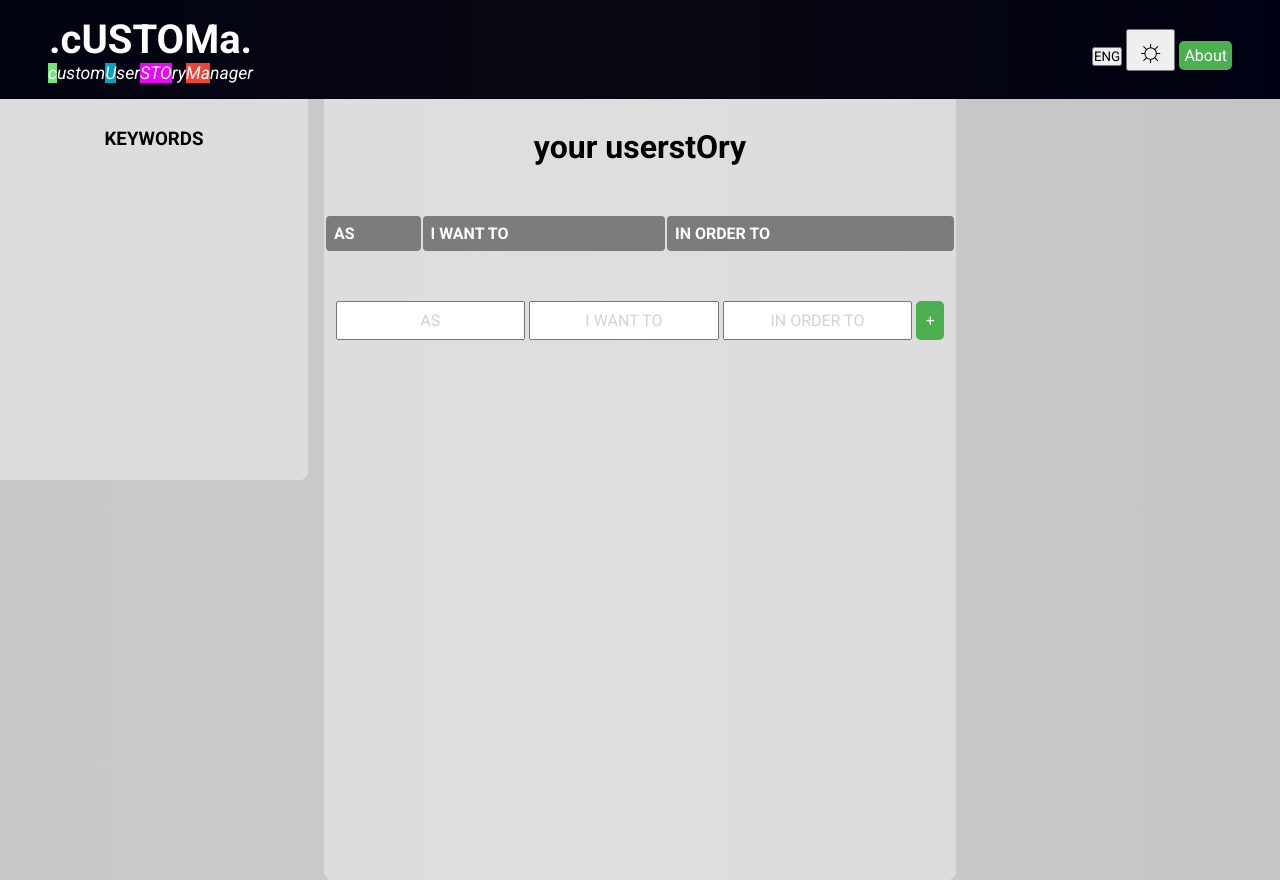
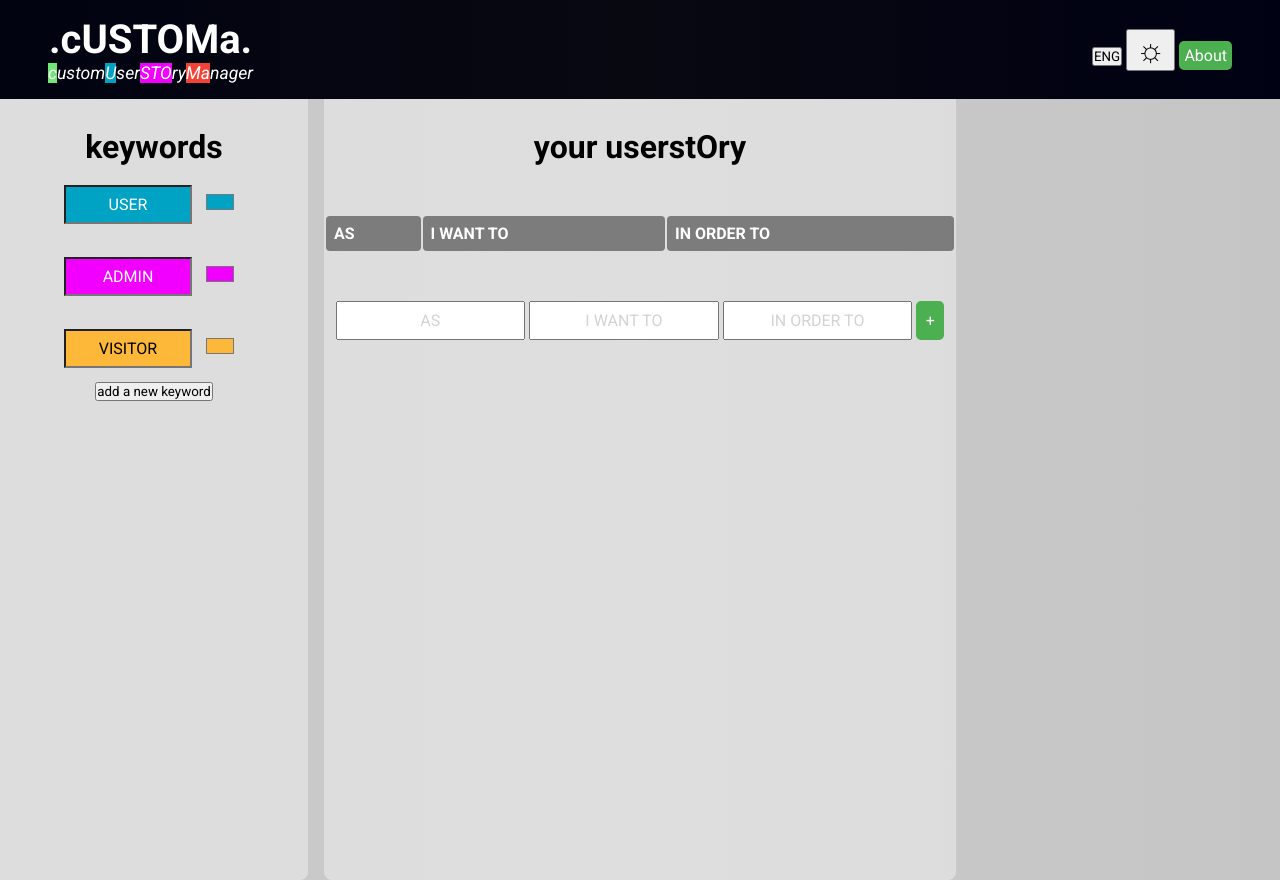
Before and after one commit to LouisAntoninLesieur/customa, a website: page index.html in a window 1280 px wide. Drawn offline with Linux system fonts and the light colour scheme.

Commit message:
add logical for keyword behviour + html / css for default values, later to be review

```diff
--- a/css/layout.css
+++ b/css/layout.css
@@ -62,6 +62,11 @@
 	height: 100%;
 }
 
+.container-title, .aside-title {
+    font-size: 2rem;
+    font-weight: 600;
+}
+
 .container, .aside {
     grid-area: 1 / 4 / 2 / 10;
     text-align: center;
@@ -72,8 +77,14 @@
 
 .aside {
     grid-area: 1 / 1 / 2 / 4;
-    height: 50%;
     border-radius: 0 0 8px 0;
+}
+
+.aside-content {
+    display: flex;
+    flex-direction: column;
+    align-items: center;
+    height: 100%;
 }
 
 input {
@@ -100,6 +111,19 @@ input {
     word-wrap: break-word;
 }
 
+.color-input, .color-input-as, .color-input-admin, .color-input-visitor {
+    width: 50%;
+}
+
+.color-picker-input {
+    width: 3rem;
+    height: 2.5rem;
+    margin: 1rem 0;
+    background-color: transparent;
+    border: none;
+    cursor: pointer;
+}
+
 .icon {
     font-size: 2rem;
     padding: .5rem;
--- a/css/styles.css
+++ b/css/styles.css
@@ -24,17 +24,17 @@
     background-color: #f44336;
 }
 
-.user, .userAbout {
+.user, .userAbout, .color-input-as {
     background-color: rgb(0, 163, 196);
     color: white;
 }
 
-.admin , .adminAbout {
+.admin , .adminAbout, .color-input-admin {
     background-color: rgb(242, 0, 255);
     color: white;
 }
 
-.visitor, .visitorAbout {
+.visitor, .visitorAbout, .color-input-visitor {
     background-color: rgb(253, 184, 57);
     color: black;
 }
--- a/index.html
+++ b/index.html
@@ -26,7 +26,7 @@
     </header>
     <main class="main">
         <div class="container">
-            <h1>your userstOry</h1>
+            <h1 class="container-title">your userstOry</h1>
             <div class="content">
                 <table class="table">
                     <thead class="thead">
@@ -49,7 +49,22 @@
             </div>
         </div>
         <div class="aside">
-            <h3>KEYWORDS</h3>
+            <h3 class="aside-title">keywords</h3>
+            <div class="aside-content">
+                <div class="input-container">
+                    <input class="color-input-as" type="text" id="input" value="USER">
+                    <input class="color-picker-input" type="color" name="color-picker" id="color-picker" value="#00a3c4">
+                </div>
+                <div class="input-container">
+                    <input class="color-input-admin" type="text" id="input" value="ADMIN">
+                    <input class="color-picker-input" type="color" name="color-picker" id="color-picker" value="#f200ff">
+                </div>
+                <div class="input-container">
+                    <input class="color-input-visitor" type="text" id="input" value="VISITOR">
+                    <input class="color-picker-input" type="color" name="color-picker" id="color-picker " value="#fdb839">
+                </div>
+                <button class="keywordBtn" id="save">add a new keyword</button>
+            </div>
         </div>
     </main>
 
@@ -68,6 +83,7 @@
         </div>
     </div>
 
+    <script src="js/keywords.js"></script>
     <script src="js/script.js"></script>
     <script src="js/dk-md-script.js"></script>
     <script src="js/modal.js"></script>
--- /dev/null
+++ b/js/keywords.js
@@ -0,0 +1,32 @@
+let keywordIndex = 0;
+
+const colorInputEls = document.querySelectorAll('.color-input');
+const colorPickerInputEls = document.querySelectorAll('.color-picker-input');
+const addKeywordBtnEl = document.querySelector('.keywordBtn');
+
+colorPickerInputEls.forEach((colorPicker, index) => {
+  colorPicker.addEventListener('input', () => {
+    colorInputEls[index].style.backgroundColor = colorPicker.value;
+  });
+});
+
+addKeywordBtnEl.addEventListener('click', () => {
+  const newKeyword = document.createElement('div');
+  newKeyword.classList.add('input-container');
+  newKeyword.innerHTML = `
+      <input class="color-input" type="text" id="input-${keywordIndex}">
+      <input class="color-picker-input" type="color" name="color-picker" id="color-picker-${keywordIndex}">
+    `;
+
+  const asideContent = document.querySelector('.aside-content');
+  asideContent.insertBefore(newKeyword, addKeywordBtnEl);
+
+  const colorPicker = newKeyword.querySelector('.color-picker-input');
+  const colorInput = newKeyword.querySelector('.color-input');
+
+  colorPicker.addEventListener('input', () => {
+    colorInput.style.backgroundColor = colorPicker.value;
+  });
+
+  keywordIndex++;
+});
```
